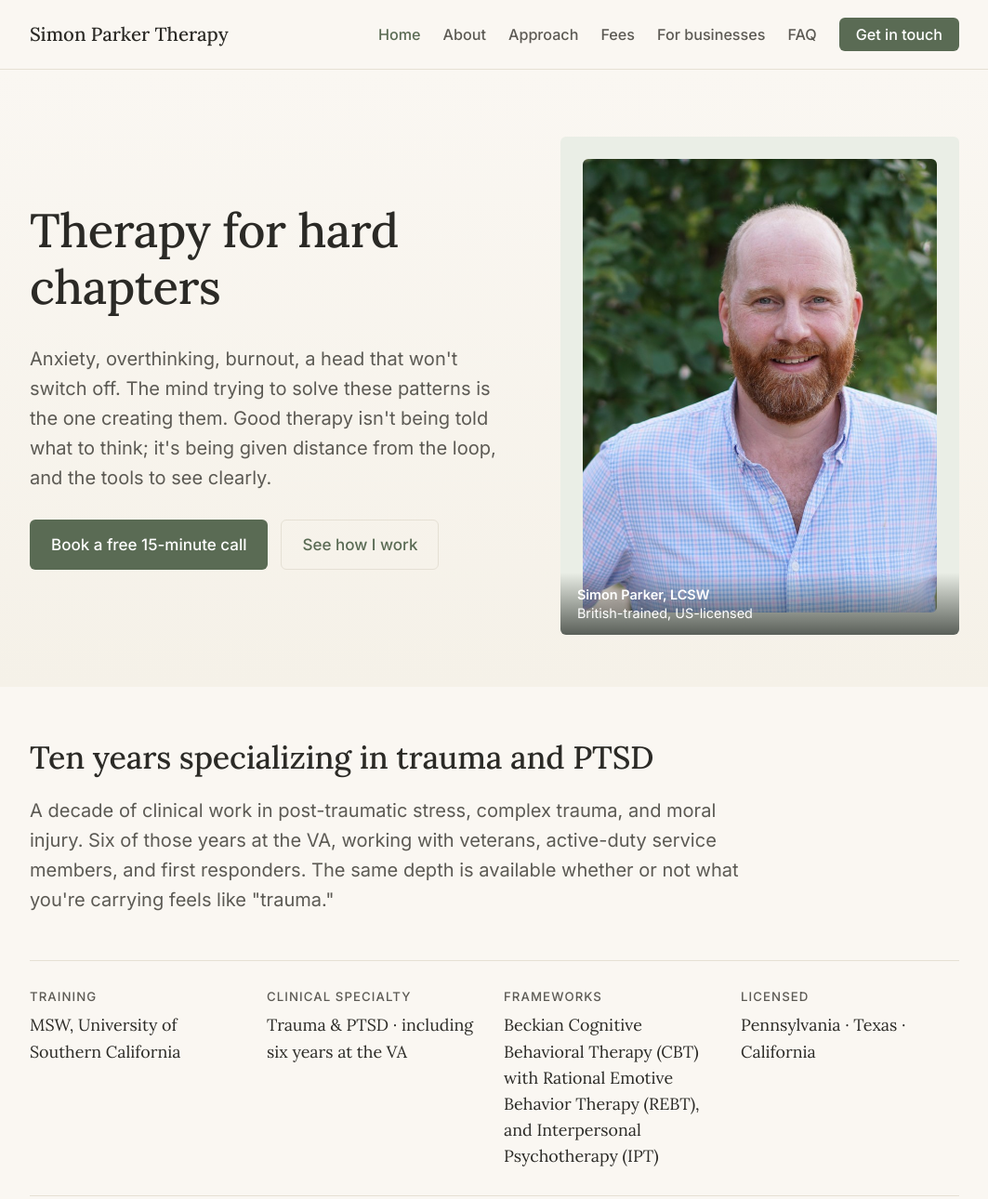
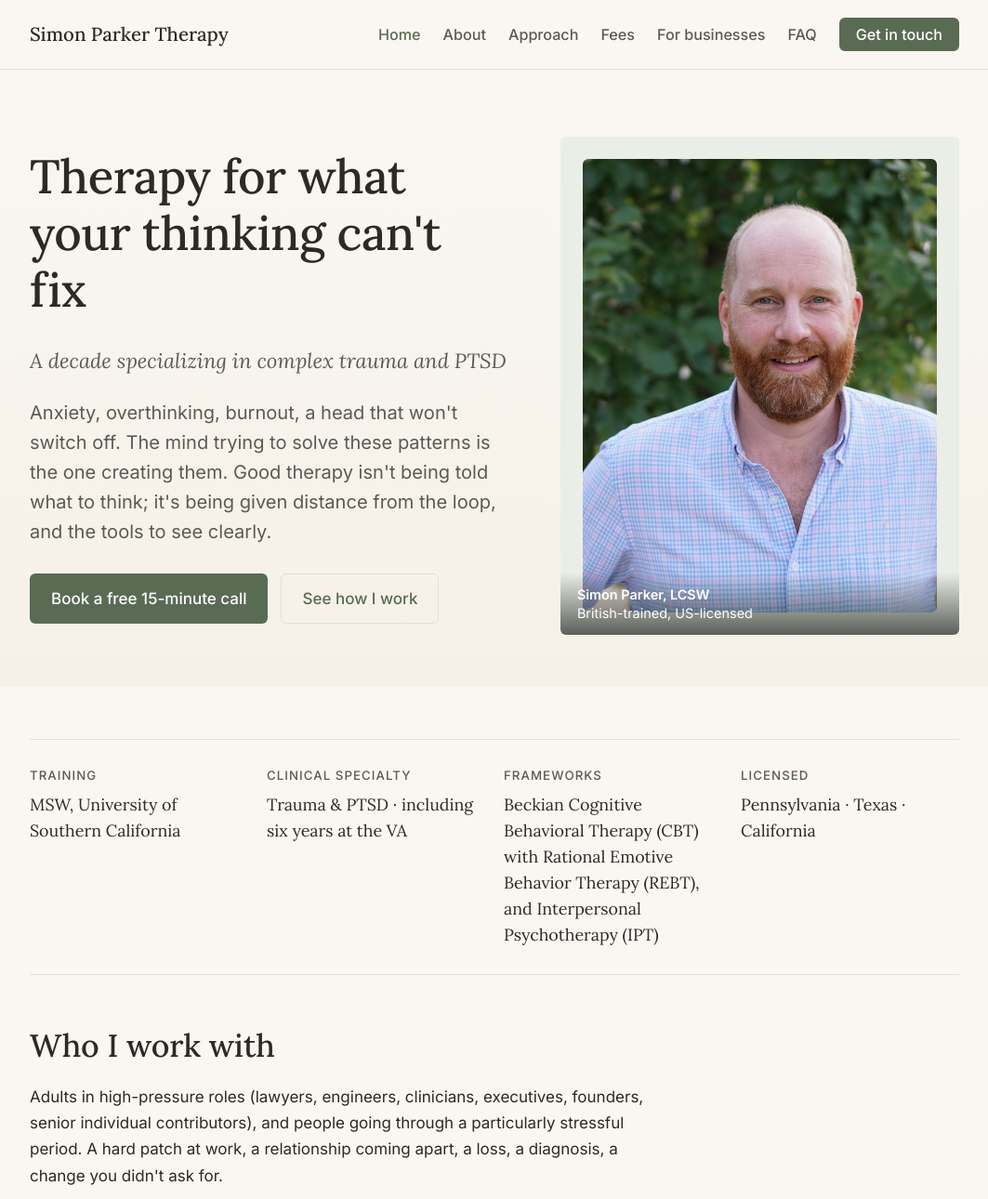
Before and after one commit to simoncharlesparker/simonparker-website, a plain HTML site: page website/index.html in a window 1280 px wide. Shown: the top 1290 px of the page at 93% size, without its empty margins (108-1171 px from the left). Drawn offline with Linux system fonts and the light colour scheme.

Commit message:
Refocus hero on thinking-led framing; remove redundant credential block

```diff
--- a/website/index.html
+++ b/website/index.html
@@ -81,7 +81,8 @@
     <div class="container">
       <div class="hero-grid">
         <div>
-          <h1>Therapy for hard chapters</h1>
+          <h1>Therapy for what your thinking can't fix</h1>
+          <p class="hero-subtitle">A decade specializing in complex trauma and PTSD</p>
           <p class="lede">Anxiety, overthinking, burnout, a head that won't switch off. The mind trying to solve these patterns is the one creating them. Good therapy isn't being told what to think; it's being given distance from the loop, and the tools to see clearly.</p>
           <div class="cta-row">
             <a href="contact.html" class="btn btn-primary">Book a free 15-minute call</a>
@@ -105,11 +106,6 @@
   </section>
 
   <section class="container sp-top-lg">
-    <div class="prose">
-      <h2>Ten years specializing in trauma and PTSD</h2>
-      <p class="lede">A decade of clinical work in post-traumatic stress, complex trauma, and moral injury. Six of those years at the VA, working with veterans, active-duty service members, and first responders. The same depth is available whether or not what you're carrying feels like "trauma."</p>
-    </div>
-
     <div class="credibility">
       <div class="item">
         <span class="label">Training</span>
--- a/website/styles.css
+++ b/website/styles.css
@@ -153,6 +153,15 @@ a:hover { border-color: var(--accent-dk); }
   color: var(--text-dim);
   line-height: 1.6;
   margin: 8px 0 28px;
+}
+
+.hero-subtitle {
+  font-family: 'Lora', Georgia, serif;
+  font-style: italic;
+  font-size: clamp(1.1rem, 2vw, 1.3rem);
+  color: var(--text-dim);
+  line-height: 1.4;
+  margin: 12px 0 24px;
 }
 
 .cta-row { display: flex; gap: 14px; flex-wrap: wrap; }
```
